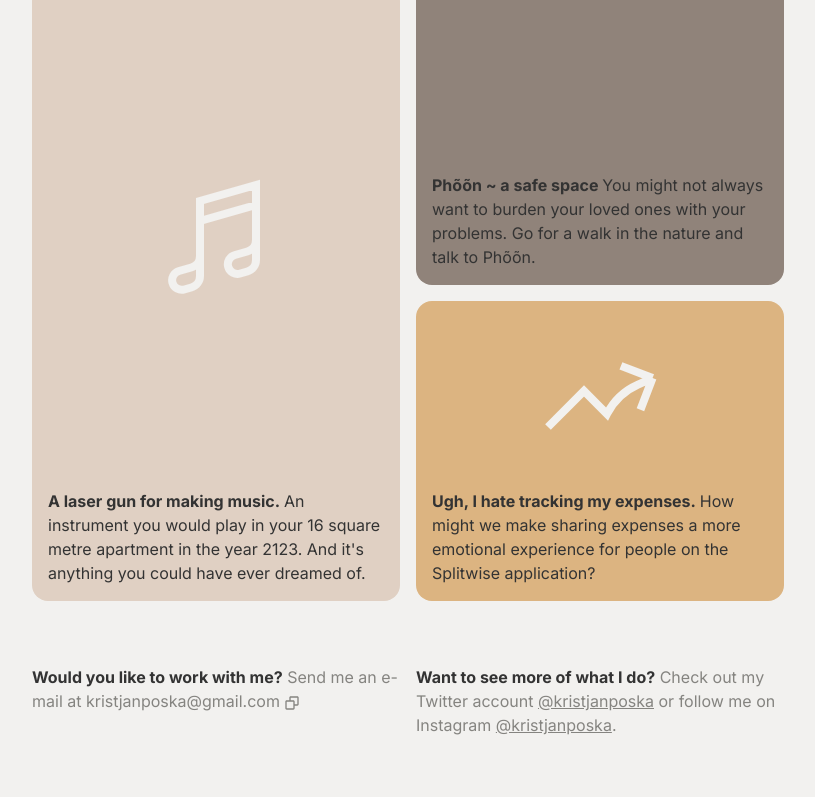
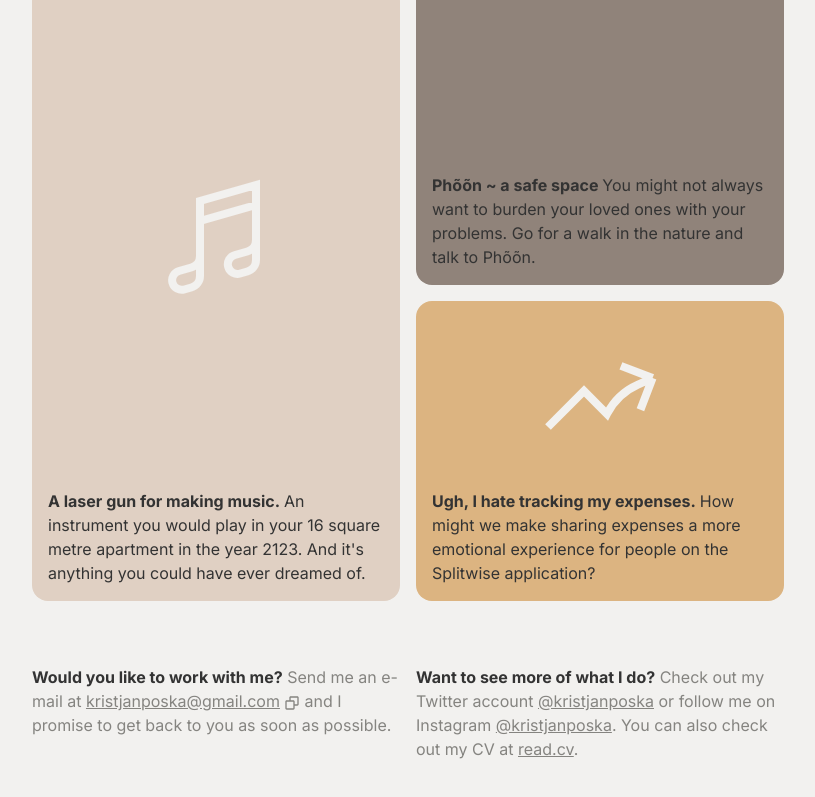
Before and after one commit to pxska/portfolio, a Next.js app: page / in a window 1280 px wide. Shown: the part 811-1608 px from the top of the page, without its empty margins (232-1047 px from the left). Built offline with nearby package versions, Linux system fonts and the light colour scheme.

Commit message:
Add Open Graph data

```diff
--- a/src/components/Card/Card.module.scss
+++ b/src/components/Card/Card.module.scss
@@ -28,7 +28,7 @@
 
   &:hover, &:focus {
     cursor: pointer;
-    transform: scale(102%);
-    box-shadow: 0 0 16px rgba(51, 51, 51, .2);
+    transform: scale(101%);
+    box-shadow: 0 0 4px rgba(51, 51, 51, .2);
   }
 }
--- a/src/pages/_app.js
+++ b/src/pages/_app.js
@@ -34,7 +34,17 @@ export default function App({Component, pageProps}) {
         />
 
         <meta name="theme-color" content="#F2F1EF" />
+
+        <meta property="og:title" content="Kristjan Poska ~ Design Engineer" />
+
+        <meta
+          property="og:description"
+          content="Kristjan Poska is a talented design engineer and interaction design student with a passion for creating beautiful and user-friendly digital experiences."
+        />
+
+        <meta property="og:image" content="/images/og-image.png" />
       </Head>
+
       <style jsx global>{`
         :root {
           --font-main: ${inter.style.fontFamily}, sans-serif;
--- a/src/pages/index.js
+++ b/src/pages/index.js
@@ -3,7 +3,6 @@ import fs from 'fs';
 import matter from 'gray-matter';
 
 import Card from '@components/Card';
-import Link from 'next/link';
 
 import styles from '@styles/Index.module.scss';
 
@@ -117,18 +116,23 @@ const Index = ({posts}) => {
       <section className={styles.contact}>
         <div>
           <span className={styles.bold}>Would you like to work with me?</span>
-          &nbsp;Send me an e-mail at kristjanposka@gmail.com
+          &nbsp;Send me an e-mail at{' '}
+          <a href="mailto:kristjanposka@gmail.com?subject=I want to work with you, Kristjan">
+            kristjanposka@gmail.com
+          </a>
           <button className="align-middle ml-1" onClick={copyContent}>
             {copyIcon}
           </button>
+          &nbsp;and I promise to get back to you as soon as possible.
         </div>
         <div>
           <span className={styles.bold}>Want to see more of what I do?</span>
           &nbsp;Check out my Twitter account&nbsp;
-          <Link href="https://twitter.com/kristjanposka">@kristjanposka</Link>
+          <a href="https://twitter.com/kristjanposka">@kristjanposka</a>
           &nbsp;or follow me on Instagram&nbsp;
-          <Link href="https://instagram.com/kristjanposka">@kristjanposka</Link>
-          .
+          <a href="https://instagram.com/kristjanposka">@kristjanposka</a>. You
+          can also check out my CV at{' '}
+          <a href="https://read.cv/poska">read.cv</a>.
         </div>
       </section>
     </div>
```
Also changed, not shown: public/images/og-image.png (added).
